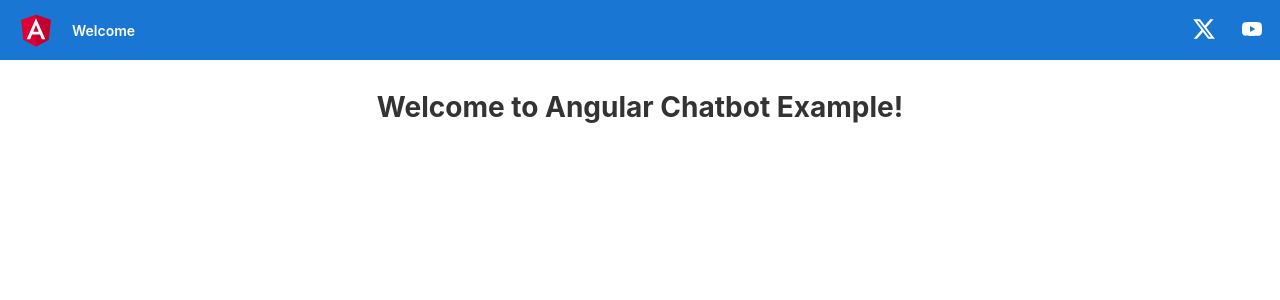
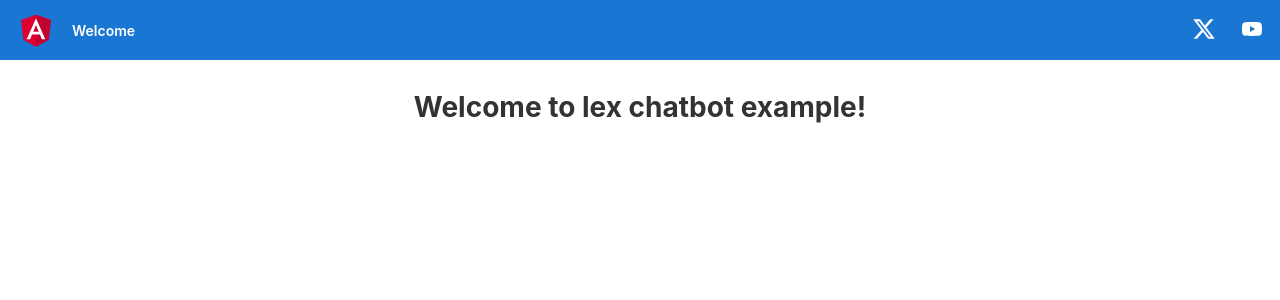
Before and after one commit to Aravindr1986/lex-chatbot, an Angular app: page / in a window 1280 px wide. Shown: the top 300 px of the page. Built offline with nearby package versions, Linux system fonts and the light colour scheme.

Commit message:
Update with deployed chatbot code
Updated with deployed chatbot code

```diff
--- a/src/app/app.component.html
+++ b/src/app/app.component.html
@@ -328,13 +328,13 @@
 <!-- src/app/app.component.html -->
 
 <div>
-  <h1>Welcome to Angular Chatbot Example!</h1>
+  <h1>Welcome to lex chatbot example!</h1>
 
   <!-- Include the chatbot code here -->
-  <script src="https://d1r1pbsrg49pqa.cloudfront.net/lex-web-ui-loader.min.js"></script>
+ <script src="https://dkgwgok9wilt9.cloudfront.net/lex-web-ui-loader.min.js"></script>
 <script>
   var loaderOpts = {
-      baseUrl: 'http://d1r1pbsrg49pqa.cloudfront.net/',
+    baseUrl: 'https://dkgwgok9wilt9.cloudfront.net/',
     shouldLoadMinDeps: true
   };
   var loader = new ChatBotUiLoader.IframeLoader(loaderOpts);
```
Lines whose indentation alone changed are shown as unchanged.
